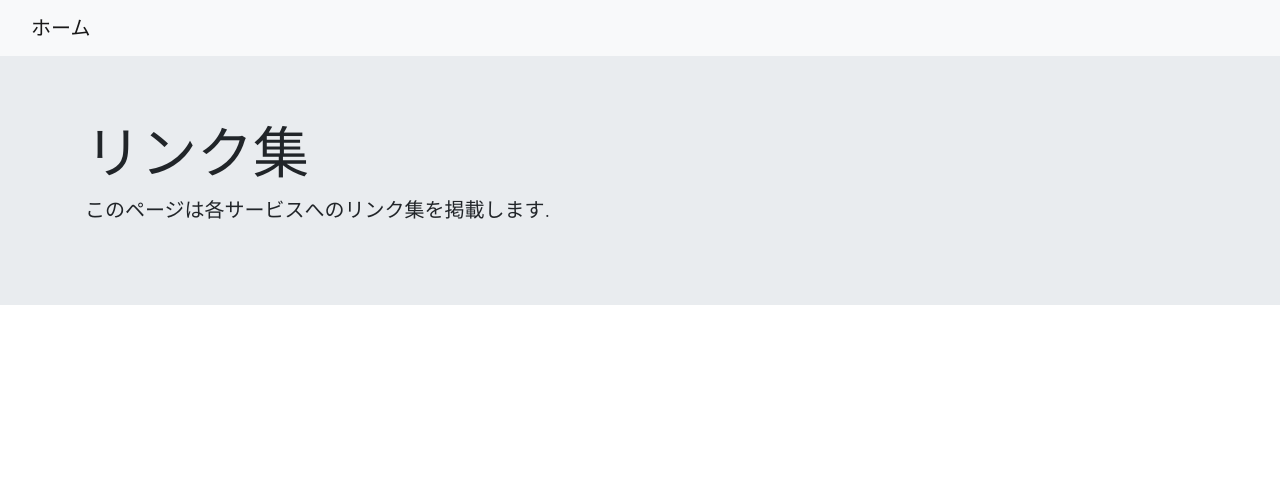
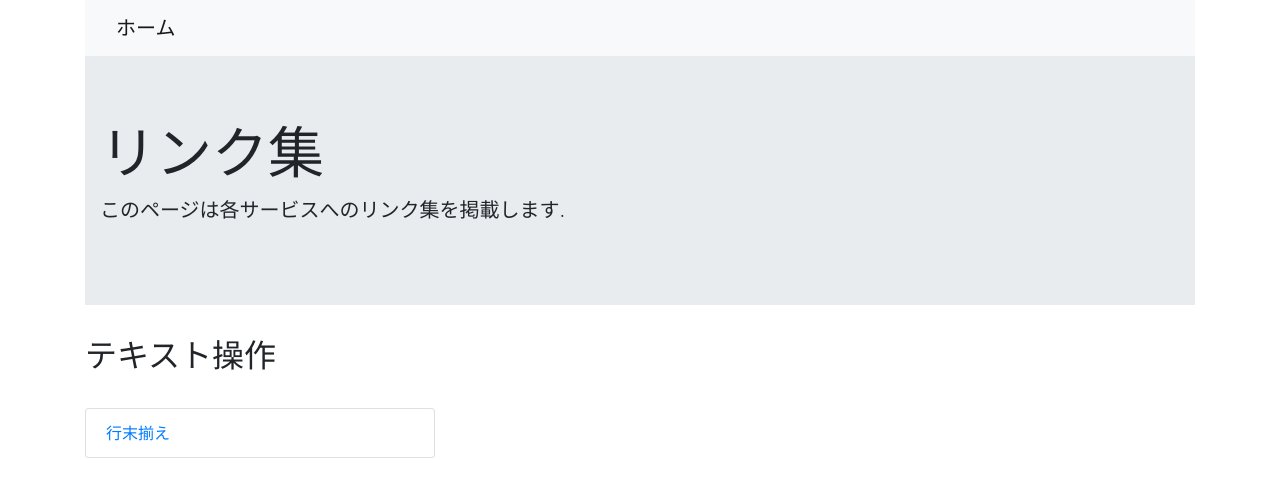
Before and after one commit to sinnlosses/microservice, a plain HTML site: page index.html in a window 1280 px wide. Drawn offline with nearby package versions, Linux system fonts and the light colour scheme.

Commit message:
リンク追加

```diff
--- a/index.html
+++ b/index.html
@@ -15,6 +15,7 @@
   </head>
   <body>
 
+    <div class="container">
         <nav class="navbar navbar-light bg-light">
             <div class="container-fluid">
               <a class="navbar-brand" href="#">ホーム</a>
@@ -28,6 +29,15 @@
             </div>
         </div>
 
+        <div class="row">
+            <div class="col-lg-4">
+                <h2>テキスト操作</h2></br>
+                <ul class="list-group">
+                    <li class="list-group-item"><a href="https://sinnlosses.github.io/microservice-align-end-of-lines/">行末揃え</a></li>
+                </ul>
+            </div>
+        </div>
+    </div>
     <!-- Optional JavaScript -->
     <!-- jQuery first, then Popper.js, then Bootstrap JS -->
     <script src="https://code.jquery.com/jquery-3.3.1.slim.min.js" integrity="sha384-q8i/X+965DzO0rT7abK41JStQIAqVgRVzpbzo5smXKp4YfRvH+8abtTE1Pi6jizo" crossorigin="anonymous"></script>
```
Lines whose indentation alone changed are shown as unchanged.
